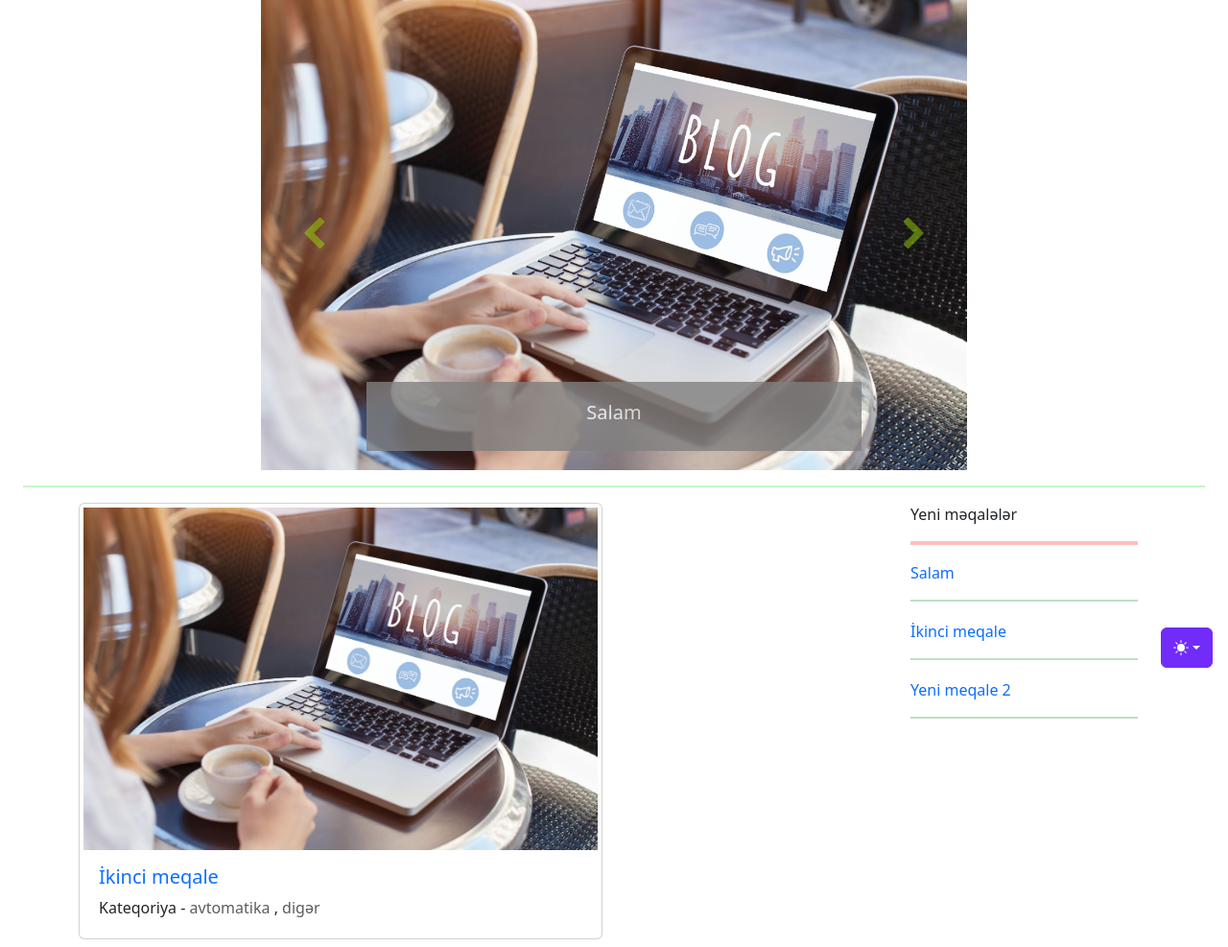
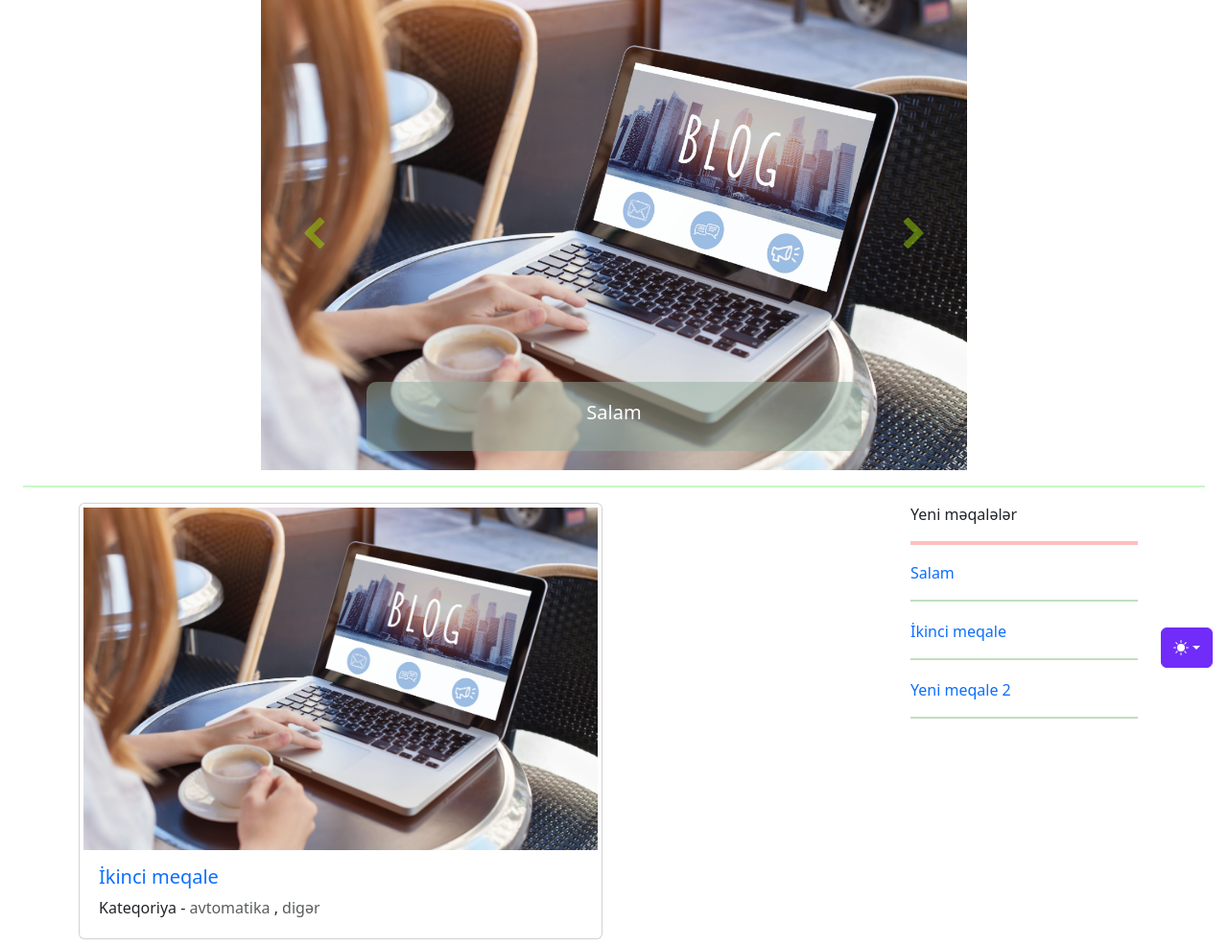
Before and after one commit to SahibFarhadov/x-lab, a Django app: page / in a window 1280 px wide. Shown: the part 88-1075 px from the top of the page at 96% size. Run offline with Django 4.2, Linux system fonts and the light colour scheme; data comes from the database, SQL or seed files in the repository; some libraries are stand-ins or nearby versions.

Commit message:
index sehifesinde duzenlemeler edildi

```diff
--- a/xlab_container/blog/static/blog/css/blog_index.css
+++ b/xlab_container/blog/static/blog/css/blog_index.css
@@ -6,7 +6,7 @@
 }
 .karusel_basliq{
     text-decoration: none;
-    color: rgb(255, 255, 255);
+    color: #ffffff;
 }
 .karusel_basliq:hover{
     text-decoration: underline;
@@ -16,3 +16,8 @@ hr.divider{
     border-top: 2px solid rgb(21, 226, 21);
     overflow: visible;
 }
+.karusel_basliq_ana{
+    background-color: rgba(146, 173, 160,.5)!important;
+    border-radius: 10px;
+    margin-bottom: 0;
+}
--- a/xlab_container/blog/templates/blog/index.html
+++ b/xlab_container/blog/templates/blog/index.html
@@ -23,7 +23,7 @@
                                     <a href="{%url 'yazini_tap' yazi.blog_slug%}" target="_blank" rel="noopener noreferrer">
                                         <img src="{{yazi.karusel_sekli.url}}" class="d-block w-100" alt="...">
                                     </a>
-                                    <div class="carousel-caption d-block d-md-block d-sm-block d-xs-block" style="background-color: gray!important;opacity: .8; color: white;">
+                                    <div class="carousel-caption d-block d-md-block d-sm-block d-xs-block karusel_basliq_ana">
                                         <h5>
                                             <a class="karusel_basliq" href="{%url 'yazini_tap' yazi.blog_slug%}" target="_blank" rel="noopener noreferrer">
                                                 {{yazi.basliq}}
```
